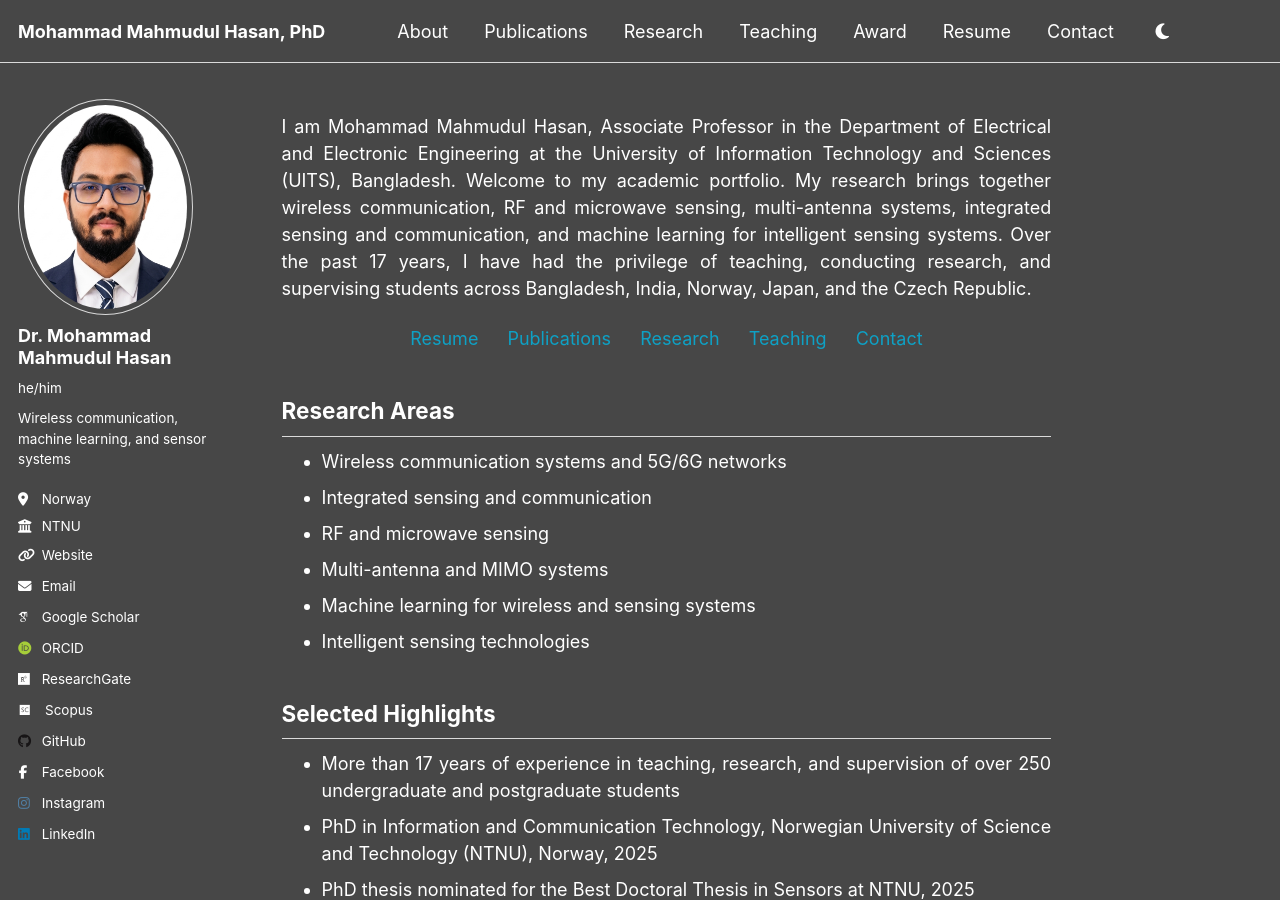
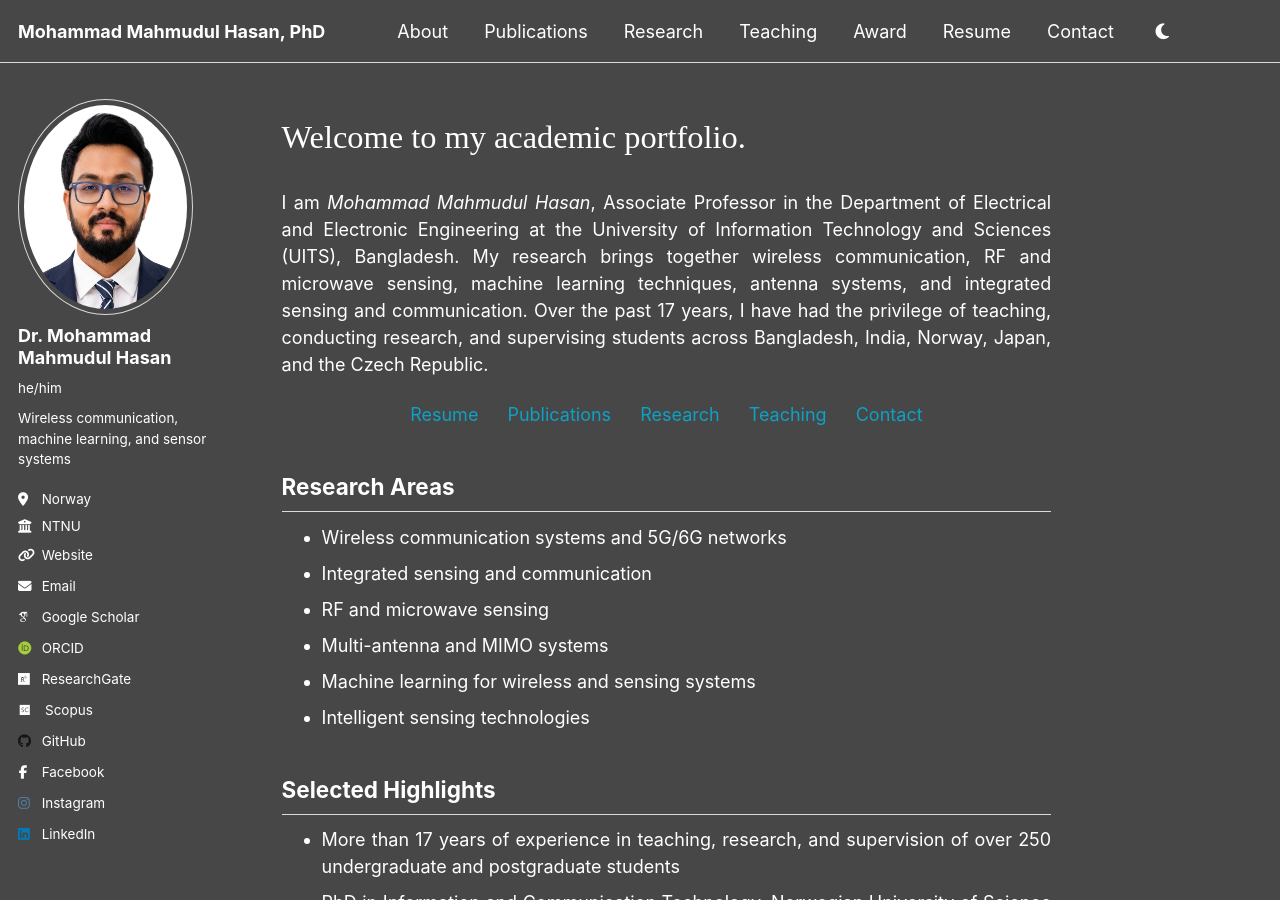
Before and after one commit to dearmahmud/dearmahmud.github.io, a Jekyll site: the page built from _pages/about.md, in a window 1280 px wide and 900 px high. Built offline with Jekyll 4.4.1, drawn with Linux system fonts in a browser that asks for light colours; some web fonts are replaced.

Commit message:
Revise about page content and styling
Updated the introduction and research focus in the about page.

```diff
--- a/_pages/about.md
+++ b/_pages/about.md
@@ -8,7 +8,12 @@ redirect_from:
 ---
 
 <p style="text-align: justify;">
-I am Mohammad Mahmudul Hasan, Associate Professor in the Department of Electrical and Electronic Engineering at the University of Information Technology and Sciences (UITS), Bangladesh. Welcome to my academic portfolio. My research brings together wireless communication, RF and microwave sensing, multi-antenna systems, integrated sensing and communication, and machine learning for intelligent sensing systems. Over the past 17 years, I have had the privilege of teaching, conducting research, and supervising students across Bangladesh, India, Norway, Japan, and the Czech Republic.
+<span style="font-family: 'Brush Script MT', cursive; font-size: 1.8em;">
+Welcome to my academic portfolio.
+</span>
+<br><br>
+
+I am <em>Mohammad Mahmudul Hasan</em>, Associate Professor in the Department of Electrical and Electronic Engineering at the University of Information Technology and Sciences (UITS), Bangladesh. My research brings together wireless communication, RF and microwave sensing, machine learning techniques, antenna systems, and integrated sensing and communication. Over the past 17 years, I have had the privilege of teaching, conducting research, and supervising students across Bangladesh, India, Norway, Japan, and the Czech Republic.
 </p>
 
 <div style="margin-top: 20px; margin-bottom: 20px; text-align: center;">
```
